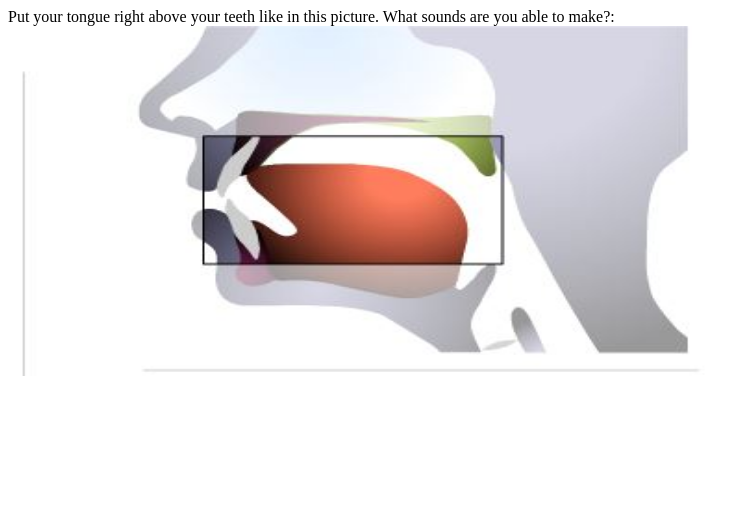
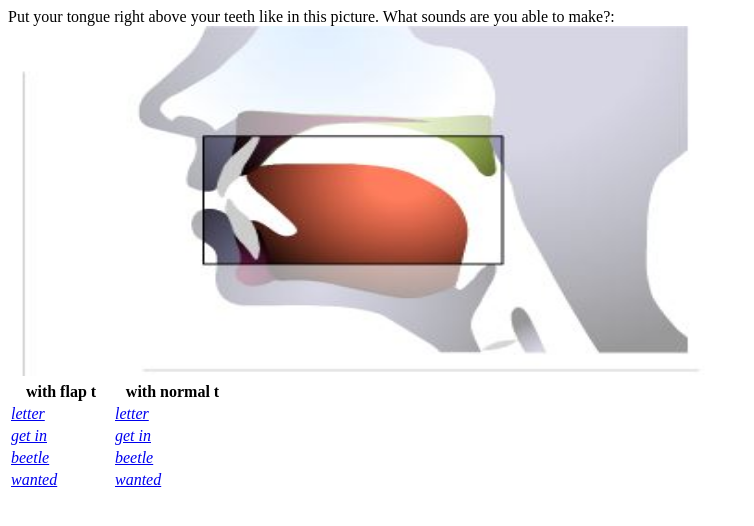
Before and after one commit to Nostrathomas0/3, a plain HTML site: page index.html in a window 1280 px wide. Shown: the whole page, without its empty margins (0-754 px from the left). Drawn offline with Linux system fonts and the light colour scheme.

Commit message:
Update index.html

```diff
--- a/index.html
+++ b/index.html
@@ -11,3 +11,37 @@
       </a>
    </body>
 </html>
+
+
+<table class="tab nocellborders centered">
+<thead>
+<tr>
+<th style="width: 100px">with flap t</th>
+<th style="width: 115px">with normal t</th>
+</tr>
+</thead>
+<tbody>
+<tr>
+<td>
+<a href="/sound/letter_flap.mp3" type="audio/mpeg"><i>letter</i></a>
+</td><td>
+<a href="/sound/letter_t.mp3" type="audio/mpeg"><i>letter</i></a>
+</td>
+</tr>
+<tr>
+<td>
+<a href="/sound/get_in-flap.mp3" type="audio/mpeg"><i>get in</i></a>
+</td><td>
+<a href="/sound/get_in-t.mp3" type="audio/mpeg"><i>get in</i></a>
+</td>
+</tr>
+<tr>
+<td><a href="/sound/beetle-flap.mp3" type="audio/mpeg"><i>beetle</i></a></td>
+<td><a href="/sound/beetle-t.mp3" type="audio/mpeg"><i>beetle</i></a></td>
+</tr>
+<tr>
+<td><a href="/sound/wanted-flap.mp3" type="audio/mpeg"><i>wanted</i></a></td>
+<td><a href="/sound/wanted-t.mp3" type="audio/mpeg"><i>wanted</i></a></td>
+</tr>
+</tbody>
+</table>
```
